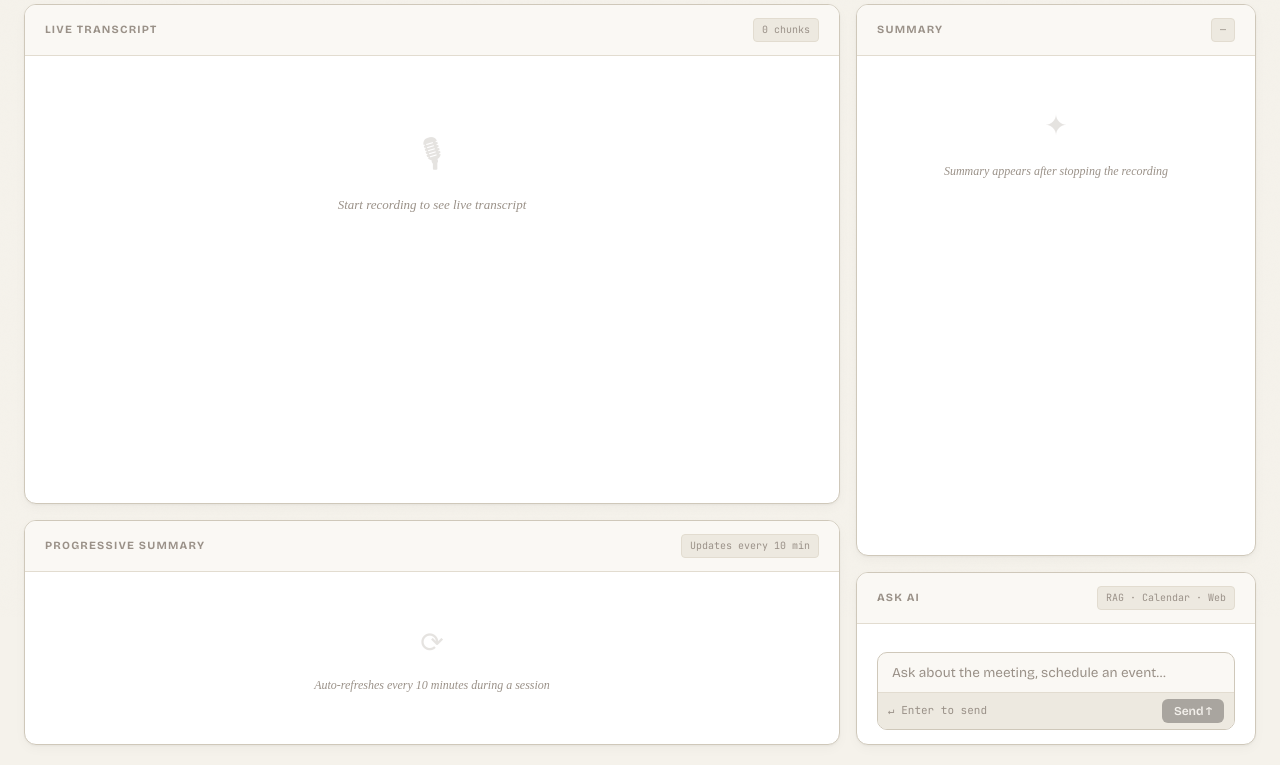
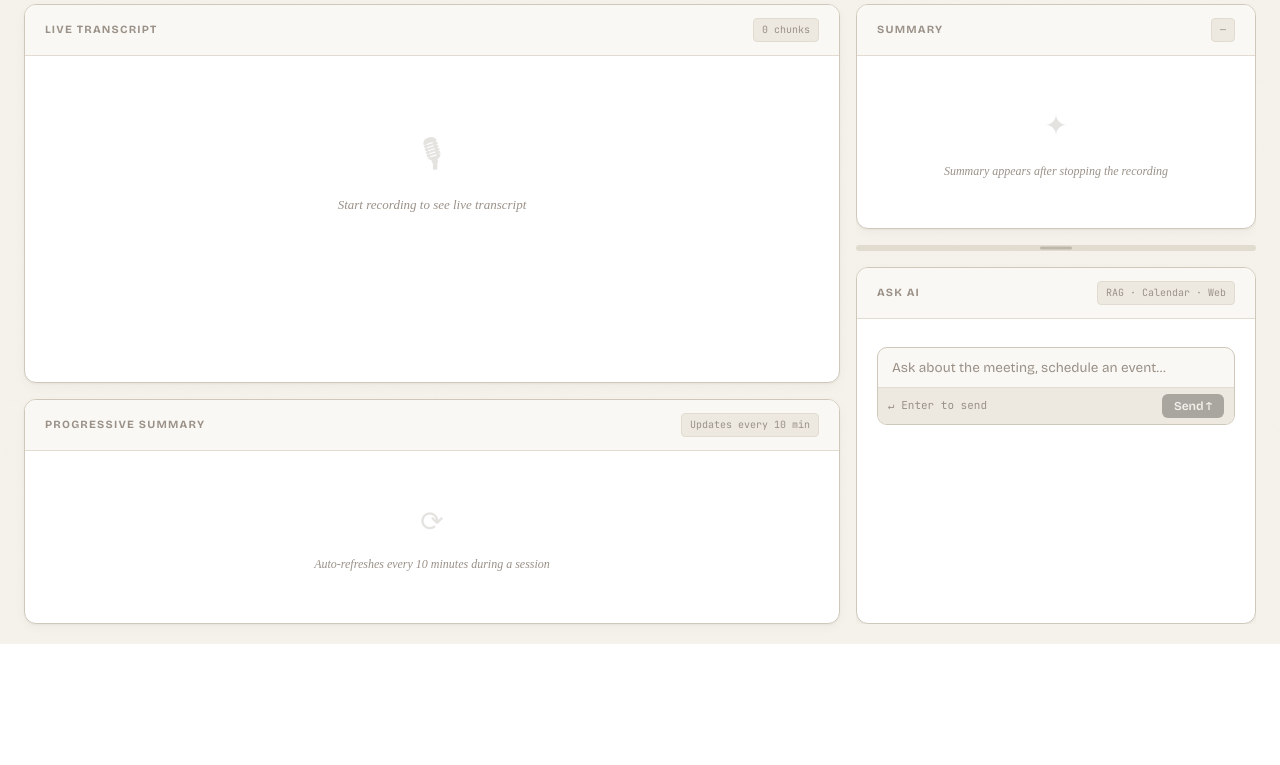
Before and after one commit to ganesh-30/Meeting-Summarizer, a FastAPI app: page / in a window 1280 px wide. Shown: the part 183-948 px from the top of the page. After the commit the page ends 827 px from the top, so only its background shows below. Run offline with FastAPI, Linux system fonts and the light colour scheme; some web fonts are replaced.

Commit message:
UI improvements

```diff
--- a/app/services/rag/mcp_server_file.json
+++ b/app/services/rag/mcp_server_file.json
@@ -4,7 +4,7 @@
     "args": ["-y", "@cablate/mcp-google-calendar"],
     "transport": "stdio",
     "env": {
-      "GOOGLE_CALENDAR_ID": "your_calendar_id",
+      "GOOGLE_CALENDAR_ID": "your-calendar-id",
       "GOOGLE_TIME_ZONE": "Asia/Kolkata",
       "GOOGLE_CREDENTIALS_PATH": "C:\\Users\\Lenovo\\meeting-summarizer\\service_account.json"
     }
--- a/static/app.js
+++ b/static/app.js
@@ -478,6 +478,7 @@ function parseMarkdown(text) {
 // ── Init ──────────────────────────────────────────────
 document.addEventListener('DOMContentLoaded', () => {
     initScrollDetection();
+    initResizeHandle();
 
     // Enter key for Q&A
     document.getElementById('qa-input').addEventListener('keydown', (e) => {
@@ -487,3 +488,41 @@ document.addEventListener('DOMContentLoaded', () => {
         }
     });
 });
+
+function initResizeHandle() {
+    const handle = document.getElementById('resize-handle');
+    const summaryPanel = document.getElementById('summary-panel');
+    const rightCol = handle.parentElement;
+
+    let isDragging = false;
+    let startY = 0;
+    let startHeight = 0;
+
+    handle.addEventListener('mousedown', (e) => {
+        isDragging = true;
+        startY = e.clientY;
+        startHeight = summaryPanel.offsetHeight;
+        document.body.style.cursor = 'ns-resize';
+        document.body.style.userSelect = 'none';
+        e.preventDefault();
+    });
+
+    document.addEventListener('mousemove', (e) => {
+        if (!isDragging) return;
+        const delta = e.clientY - startY;
+        const rightColHeight = rightCol.offsetHeight;
+        const newHeight = Math.min(
+            Math.max(startHeight + delta, 80),        // min 80px
+            rightColHeight - 120 - 6                  // max: leave 120px for Q&A
+        );
+        summaryPanel.style.height = newHeight + 'px';
+        summaryPanel.style.flex = 'none';
+    });
+
+    document.addEventListener('mouseup', () => {
+        if (!isDragging) return;
+        isDragging = false;
+        document.body.style.cursor = '';
+        document.body.style.userSelect = '';
+    });
+}
--- a/static/index.html
+++ b/static/index.html
@@ -105,7 +105,7 @@
         <div class="right-col">
 
             <!-- Summary -->
-            <div class="panel summary-panel">
+            <div class="panel summary-panel"  id="summary-panel">
                 <div class="panel-header">
                     <span class="panel-title">Summary</span>
                     <span class="panel-badge" id="summary-badge">—</span>
@@ -119,6 +119,8 @@
                     </div>
                 </div>
             </div>
+
+            <div class="resize-handle" id="resize-handle"></div>
 
             <!-- Ask AI -->
             <div class="panel qa-panel">
--- a/static/style.css
+++ b/static/style.css
@@ -358,6 +358,7 @@ header {
     grid-template-rows: 1fr auto;
     gap: 16px;
     min-height: 0;
+    height: calc(100vh - 180px);
 }
 
 /* ── Panel base ── */
@@ -417,8 +418,8 @@ header {
 /* ── Transcript panel ── */
 .transcript-panel {
     grid-row: 1 / 2;
-    height: 500px;
-    max-height: 500px;
+    min-height: 0;
+    height: 100%;
 }
 
 #transcript-content {
@@ -506,12 +507,15 @@ header {
     flex-direction: column;
     gap: 16px;
     min-height: 0;
+    overflow: hidden;
 }
+
 
 /* ── Summary panel ── */
 .summary-panel {
-    flex: 1;
-    min-height: 0;
+    overflow: hidden;
+    min-height: 80px;
+
 }
 
 #summary-content {
@@ -599,8 +603,9 @@ header {
 
 /* ── Q&A panel ── */
 .qa-panel {
-    flex-shrink: 0;
-    min-height: 0;
+    flex: 1;
+    min-height: 120px;
+    overflow: hidden
 }
 
 .qa-messages {
@@ -804,3 +809,29 @@ header {
     .right-col { grid-row: auto; }
     .progress-panel { grid-column: 1; grid-row: auto; }
 }
+
+/* resizing */
+.resize-handle {
+    height: 6px;
+    background: var(--border);
+    border-radius: 3px;
+    cursor: ns-resize;
+    flex-shrink: 0;
+    transition: background 0.2s;
+    position: relative;
+}
+
+.resize-handle:hover { background: var(--accent); }
+
+.resize-handle::before {
+    content: '';
+    position: absolute;
+    left: 50%;
+    top: 50%;
+    transform: translate(-50%, -50%);
+    width: 32px;
+    height: 3px;
+    border-radius: 2px;
+    background: var(--muted);
+    opacity: 0.5;
+}
```
Also changed, not shown: 1 other file.
